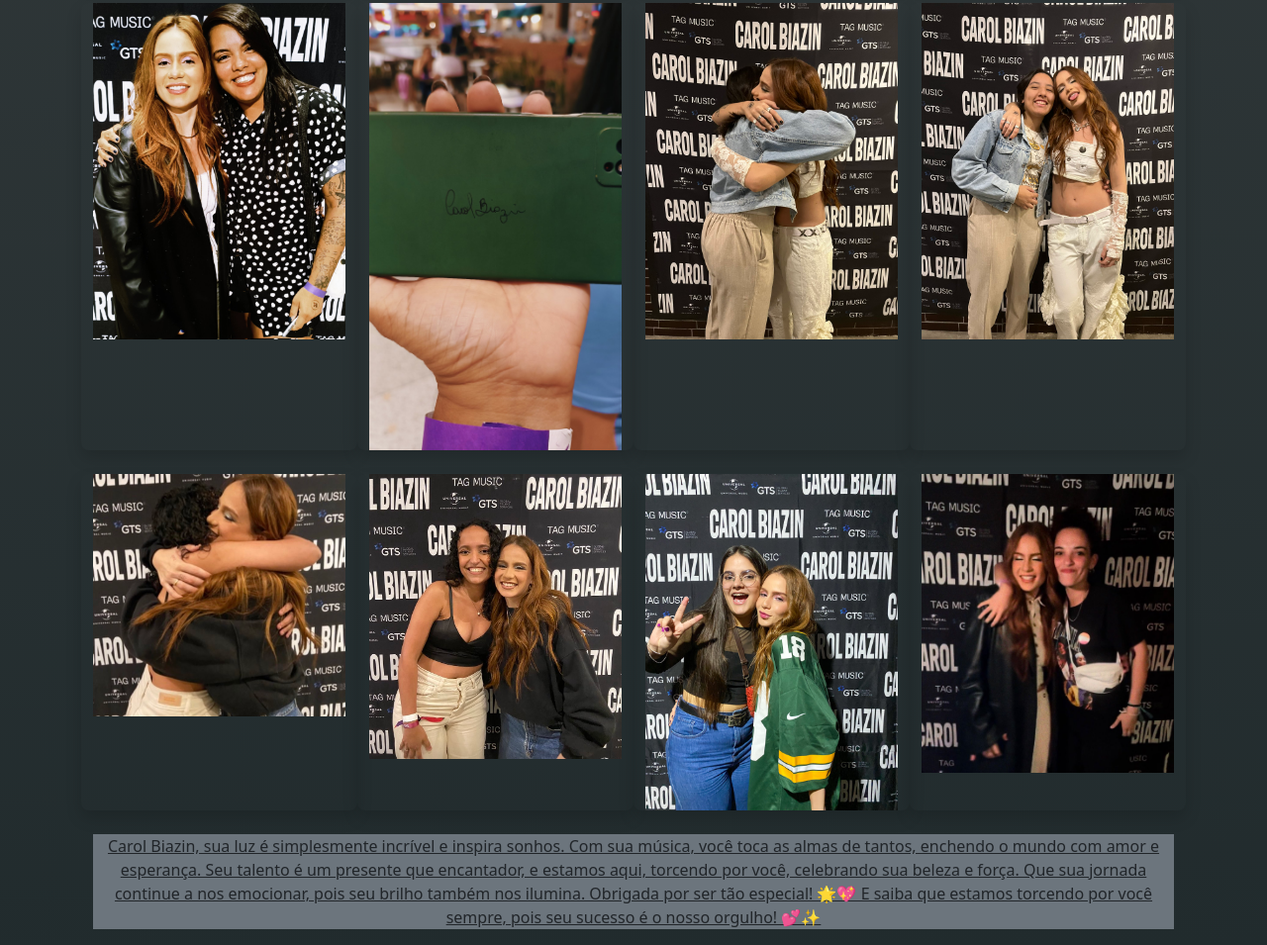
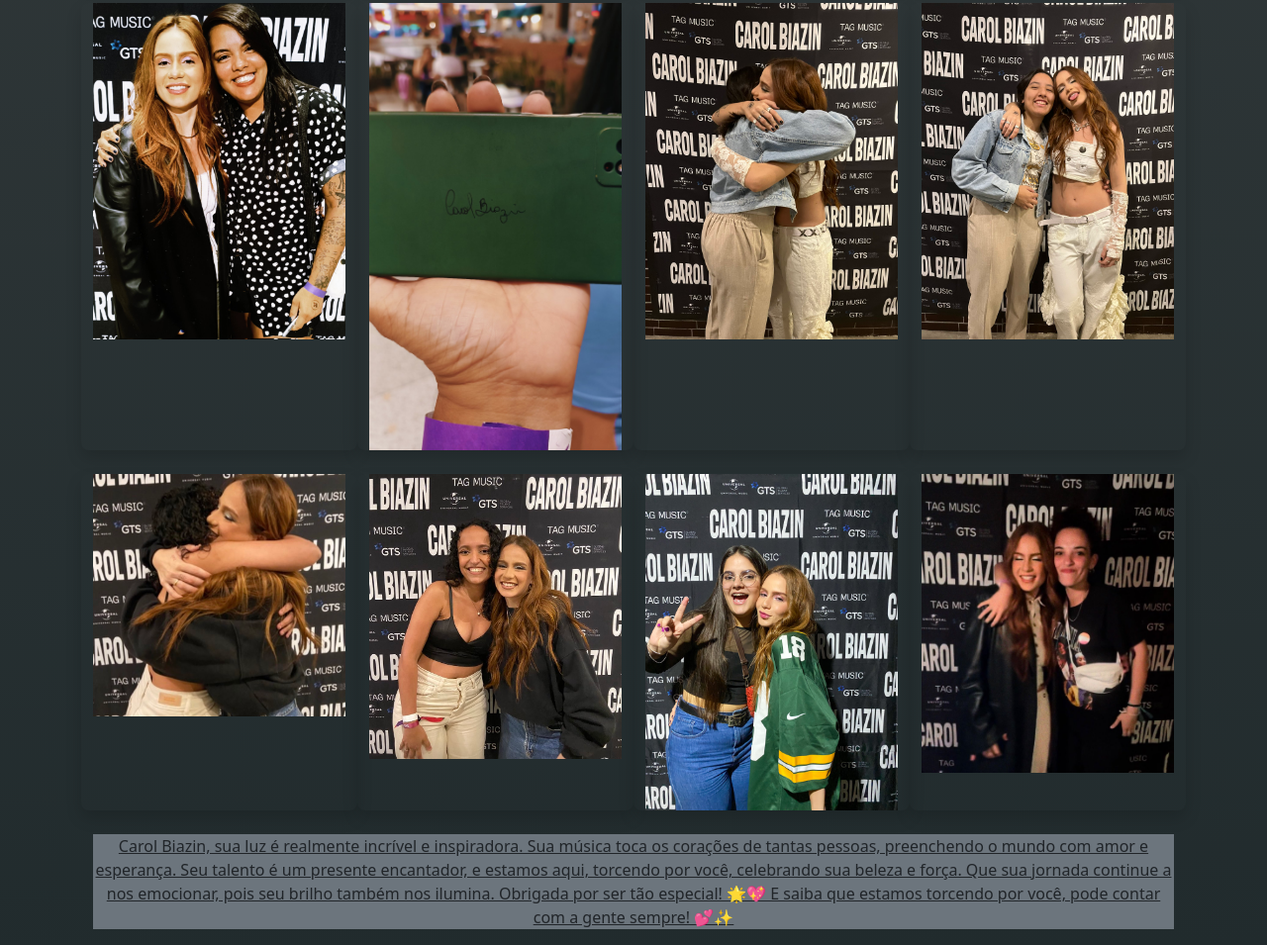
Before and after one commit to giih06/REVERSA_TOUR, a plain HTML site: page meetgreet.html in a window 1280 px wide. Shown: the part 4935-5890 px from the top of the page at 99% size. Drawn offline with nearby package versions, Linux system fonts and the light colour scheme.

Commit message:
mudei um pouco o texto

```diff
--- a/meetgreet.html
+++ b/meetgreet.html
@@ -155,7 +155,7 @@
         </div>
 
         <div class="agradecimento text-decoration-underline">
-            <p class="bg-secondary">Carol Biazin, sua luz é simplesmente incrível e inspira sonhos. Com sua música, você toca as almas de tantos, enchendo o mundo com amor e esperança. Seu talento é um presente que encantador, e estamos aqui, torcendo por você, celebrando sua beleza e força. Que sua jornada continue a nos emocionar, pois seu brilho também nos ilumina. Obrigada por ser tão especial! 🌟💖 E saiba que estamos torcendo por você sempre, pois seu sucesso é o nosso orgulho! 💕✨
+            <p class="bg-secondary">Carol Biazin, sua luz é realmente incrível e inspiradora. Sua música toca os corações de tantas pessoas, preenchendo o mundo com amor e esperança. Seu talento é um presente encantador, e estamos aqui, torcendo por você, celebrando sua beleza e força. Que sua jornada continue a nos emocionar, pois seu brilho também nos ilumina. Obrigada por ser tão especial! 🌟💖 E saiba que estamos torcendo por você, pode contar com a gente sempre! 💕✨
             </p>
         </div>
     </div>
```
